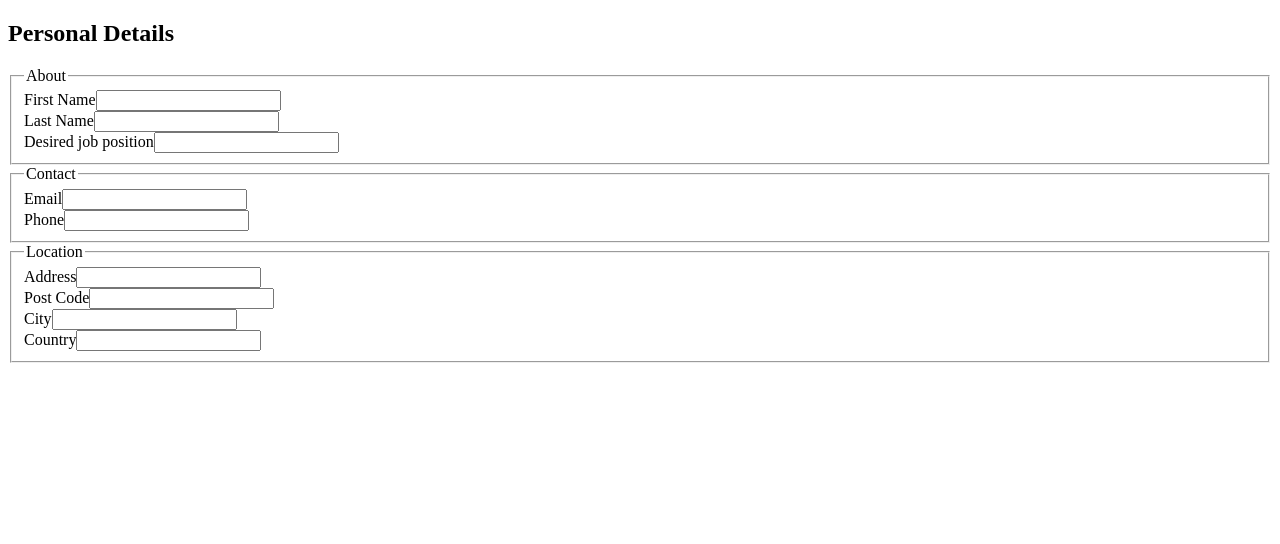
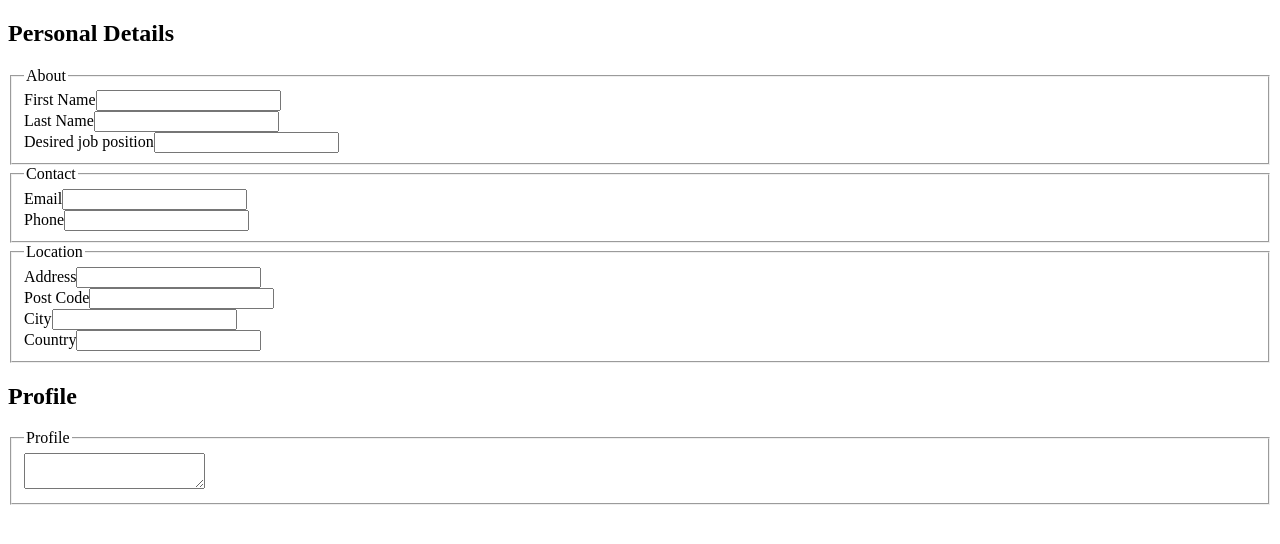
Before and after one commit to dejanpls/cvmaker, a React (Vite) app: page / in a window 1280 px wide. Shown: the top 544 px of the page. Built offline with nearby package versions, Linux system fonts and the light colour scheme.

Commit message:
feat: implement profileForm which to enable user summary input

```diff
--- a/src/App.jsx
+++ b/src/App.jsx
@@ -1,14 +1,19 @@
 import { useState } from "react";
 import PersonalForm from "./components/forms/PersonalForm";
+import ProfileForm from "./components/forms/ProfileForm";
 import { getPersonalObjects } from "./utils/stateObjects";
 
 function App() {
   const [personal, setPersonal] = useState(getPersonalObjects());
 
-  const handlePersonalInput = (e) => {
-    const { name, value } = e.target; // get name and value from e.target
+  const [profile, setProfile] = useState({
+    profile: "",
+  });
 
-    setPersonal((prev) => ({
+  const handleChange = (setter) => (e) => {
+    // curried function — a function that returns another function:
+    const { name, value } = e.target;
+    setter((prev) => ({
       ...prev,
       [name]: value,
     }));
@@ -16,8 +21,17 @@ function App() {
 
   return (
     <>
-      <PersonalForm personal={personal} handleChange={handlePersonalInput} />
+      <PersonalForm
+        personal={personal}
+        handleChange={handleChange(setPersonal)}
+      />
+      <ProfileForm
+        value={profile.profile}
+        onChange={handleChange(setProfile)}
+      />
+
       {console.log(
+        "Personal:",
         personal.firstName,
         personal.lastName,
         personal.position,
@@ -28,6 +42,8 @@ function App() {
         personal.city,
         personal.country
       )}
+
+      {console.log("Profile:", profile.profile)}
     </>
   );
 }
--- a/src/components/forms/ProfileForm.jsx
+++ b/src/components/forms/ProfileForm.jsx
@@ -1,11 +1,16 @@
-export default function ProfileForm() {
+export default function ProfileForm({ value, onChange }) {
   return (
     <section aria-labelledby="profileHeading">
       <h2 id="profileHeading">Profile</h2>
 
       <fieldset className="profile">
         <legend className="sr-only">Profile</legend>
-        <textarea id="profile" name="profile" />
+        <textarea
+          value={value}
+          onChange={onChange}
+          id="profile"
+          name="profile"
+        />
       </fieldset>
     </section>
   );
```
